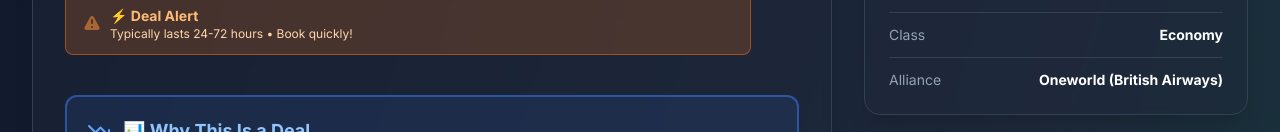
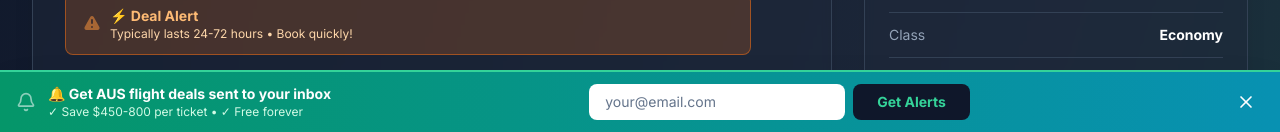
Before and after one commit to cheapflightradar/cheapflightradar, a React (Create React App) app: page / in a window 1280 px wide. Both pictures are taken after a click on the element 224 px from the left and 1466 px from the top of the page. Shown: the part 668-800 px from the top of the page. Built offline with nearby package versions, Linux system fonts and the light colour scheme.

Commit message:
Updated deals

```diff
--- a/src/App.js
+++ b/src/App.js
@@ -1,5 +1,81 @@
 import React, { useState, useEffect } from 'react';
 import { Search, MapPin, Calendar, DollarSign, Plane, TrendingDown, Bell, Menu, X, ArrowLeft, Info, Share2, Heart, ExternalLink, Radar, SlidersHorizontal, Building, Package } from 'lucide-react';
+
+// ==================== STICKY EMAIL BAR COMPONENT ====================
+const StickyEmailBar = ({ origin }) => {
+  const [isVisible, setIsVisible] = useState(true);
+  const [email, setEmail] = useState('');
+  const [submitted, setSubmitted] = useState(false);
+
+  const handleSubmit = (e) => {
+    e.preventDefault();
+    if (email) {
+      setSubmitted(true);
+      setTimeout(() => {
+        setIsVisible(false);
+      }, 3000);
+    }
+  };
+
+  if (!isVisible) return null;
+
+  return (
+    <div className="fixed bottom-0 left-0 right-0 z-50 animate-slide-up">
+      <div className="bg-gradient-to-r from-emerald-600 to-cyan-600 border-t-2 border-emerald-400 shadow-2xl">
+        <div className="max-w-7xl mx-auto px-4 py-3">
+          {submitted ? (
+            <div className="flex items-center justify-center space-x-2 text-white font-bold">
+              <span className="text-2xl">✅</span>
+              <span>Subscribed! You'll get the best deals first.</span>
+            </div>
+          ) : (
+            <div className="flex flex-col md:flex-row items-center justify-between gap-3">
+              {/* Left side - Message */}
+              <div className="flex items-center space-x-3">
+                <Bell className="w-5 h-5 text-white animate-pulse flex-shrink-0" />
+                <div>
+                  <div className="text-white font-bold text-sm">
+                    🔔 Get {origin} flight deals sent to your inbox
+                  </div>
+                  <div className="text-emerald-100 text-xs hidden md:block">
+                    ✓ Save $450-800 per ticket • ✓ Free forever
+                  </div>
+                </div>
+              </div>
+
+              {/* Middle - Email form */}
+              <form onSubmit={handleSubmit} className="flex items-center gap-2 w-full md:w-auto">
+                <input
+                  type="email"
+                  value={email}
+                  onChange={(e) => setEmail(e.target.value)}
+                  placeholder="your@email.com"
+                  required
+                  className="flex-1 md:w-64 px-4 py-2 rounded-lg bg-white text-slate-900 placeholder-slate-500 focus:outline-none focus:ring-2 focus:ring-white text-sm"
+                />
+                <button
+                  type="submit"
+                  className="px-6 py-2 bg-slate-900 text-emerald-400 rounded-lg font-bold hover:bg-slate-800 transition-all whitespace-nowrap text-sm"
+                >
+                  Get Alerts
+                </button>
+              </form>
+
+              {/* Right side - Close button */}
+              <button
+                onClick={() => setIsVisible(false)}
+                className="absolute top-2 right-2 md:relative md:top-0 md:right-0 p-2 hover:bg-white/20 rounded-lg transition-colors"
+                aria-label="Close"
+              >
+                <X className="w-5 h-5 text-white" />
+              </button>
+            </div>
+          )}
+        </div>
+      </div>
+    </div>
+  );
+};
 
 // ==================== HOMEPAGE COMPONENT ====================
 const HomePage = ({ onDealClick }) => {
@@ -54,7 +130,7 @@ const HomePage = ({ onDealClick }) => {
       image: 'https://images.unsplash.com/photo-1543783207-ec64e4d95325?q=80&w=2070&auto=format&fit=crop&ixlib=rb-4.1.0&ixid=M3wxMjA3fDB8MHxwaG90by1wYWdlfHx8fGVufDB8fHx8fA%3D%3D',
       tags: ['Nonstop Available', 'Star Alliance'],
       savings: 49,
-      detectedAt: '2026-02-18T18:00:00Z', // FIXED - 2 hours ago from 8pm
+      detectedAt: '2026-02-18T18:00:00Z',
       status: 'active',
       dealDetails: {
         baggage: '1 carry-on, 1 personal item included',
@@ -99,7 +175,7 @@ const HomePage = ({ onDealClick }) => {
       image: 'https://images.unsplash.com/photo-1670465897319-9c2e9b2b1f22?q=80&w=1674&auto=format&fit=crop&ixlib=rb-4.1.0&ixid=M3wxMjA3fDB8MHxwaG90by1wYWdlfHx8fGVufDB8fHx8fA%3D%3D',
       tags: ['Direct Flight', 'Weekend Deals'],
       savings: 52,
-      detectedAt: '2026-02-18T15:00:00Z', // FIXED - 5 hours ago
+      detectedAt: '2026-02-18T15:00:00Z',
       status: 'active',
       dealDetails: {
         baggage: '2 free checked bags included',
@@ -139,7 +215,7 @@ const HomePage = ({ onDealClick }) => {
       image: 'https://images.unsplash.com/photo-1494522855154-9297ac14b55f?q=80&w=2070&auto=format&fit=crop&ixlib=rb-4.1.0&ixid=M3wxMjA3fDB8MHxwaG90by1wYWdlfHx8fGVufDB8fHx8fA%3D%3D',
       tags: ['Premium Economy', 'Oneworld'],
       savings: 31,
-      detectedAt: '2026-02-17T20:00:00Z', // FIXED - 1 day ago
+      detectedAt: '2026-02-17T20:00:00Z',
       status: 'expired',
       dealDetails: {
         baggage: '1 carry-on, 1 personal item',
@@ -178,7 +254,7 @@ const HomePage = ({ onDealClick }) => {
       image: 'https://plus.unsplash.com/premium_photo-1697730215093-baeae8060bfe?q=80&w=1674&auto=format&fit=crop&ixlib=rb-4.1.0&ixid=M3wxMjA3fDB8MHxwaG90by1wYWdlfHx8fGVufDB8fHx8fA%3D%3D',
       tags: ['Nonstop', 'Beach'],
       savings: 27,
-      detectedAt: '2026-02-18T17:00:00Z', // FIXED - 3 hours ago
+      detectedAt: '2026-02-18T17:00:00Z',
       status: 'active',
       dealDetails: {
         baggage: '1 carry-on, 1 personal item',
@@ -217,7 +293,7 @@ const HomePage = ({ onDealClick }) => {
       image: 'https://images.unsplash.com/photo-1502602898657-3e91760cbb34?w=800&auto=format&fit=crop',
       tags: ['SkyTeam', 'Spring Special'],
       savings: 53,
-      detectedAt: '2026-02-18T14:00:00Z', // FIXED - 6 hours ago
+      detectedAt: '2026-02-18T14:00:00Z',
       status: 'active',
       dealDetails: {
         baggage: '1 carry-on, 1 checked bag',
@@ -256,7 +332,7 @@ const HomePage = ({ onDealClick }) => {
       image: 'https://images.unsplash.com/photo-1542259009477-d625272157b7?w=800&auto=format&fit=crop',
       tags: ['Island Paradise', 'Direct'],
       savings: 54,
-      detectedAt: '2026-02-18T16:00:00Z', // FIXED - 4 hours ago
+      detectedAt: '2026-02-18T16:00:00Z',
       status: 'active',
       dealDetails: {
         baggage: '1 carry-on, 1 personal item',
@@ -295,7 +371,7 @@ const HomePage = ({ onDealClick }) => {
       image: 'https://images.unsplash.com/photo-1552832230-c0197dd311b5?w=800&auto=format&fit=crop',
       tags: ['Oneworld', 'History Buff'],
       savings: 53,
-      detectedAt: '2026-02-17T20:00:00Z', // FIXED - 1 day ago
+      detectedAt: '2026-02-17T20:00:00Z',
       status: 'active',
       dealDetails: {
         baggage: '1 carry-on, 1 personal item',
@@ -334,7 +410,7 @@ const HomePage = ({ onDealClick }) => {
       image: 'https://images.unsplash.com/photo-1629716520458-f8f11b3a81a8?w=800&auto=format&fit=crop',
       tags: ['Pacific Northwest', 'Direct'],
       savings: 56,
-      detectedAt: '2026-02-18T12:00:00Z', // FIXED - 8 hours ago
+      detectedAt: '2026-02-18T12:00:00Z',
       status: 'active',
       dealDetails: {
         baggage: '1 carry-on, 1 personal item',
@@ -373,7 +449,7 @@ const HomePage = ({ onDealClick }) => {
       image: 'https://images.unsplash.com/photo-1534190760961-74e8c1c5c3da?w=800&auto=format&fit=crop',
       tags: ['West Coast', 'Weekend Getaway'],
       savings: 60,
-      detectedAt: '2026-02-18T08:00:00Z', // FIXED - 12 hours ago
+      detectedAt: '2026-02-18T08:00:00Z',
       status: 'active',
       dealDetails: {
         baggage: '2 free checked bags',
@@ -412,7 +488,7 @@ const HomePage = ({ onDealClick }) => {
       image: 'https://images.unsplash.com/photo-1496442226666-8d4d0e62e6e9?w=800&auto=format&fit=crop',
       tags: ['Big Apple', 'Direct Flight'],
       savings: 56,
-      detectedAt: '2026-02-18T13:00:00Z', // FIXED - 7 hours ago
+      detectedAt: '2026-02-18T13:00:00Z',
       status: 'active',
       dealDetails: {
         baggage: '1 carry-on, 1 personal item',
@@ -929,6 +1005,21 @@ const HomePage = ({ onDealClick }) => {
         @import url('https://fonts.googleapis.com/css2?family=Rajdhani:wght@400;500;600;700&family=Inter:wght@400;500;600;700&display=swap');
         * { font-family: 'Inter', sans-serif; }
         .font-display { font-family: 'Rajdhani', sans-serif; }
+
+        @keyframes slide-up {
+          from {
+            transform: translateY(100%);
+            opacity: 0;
+          }
+          to {
+            transform: translateY(0);
+            opacity: 1;
+          }
+        }
+
+        .animate-slide-up {
+          animation: slide-up 0.5s ease-out;
+        }
       `}</style>
     </div>
   );
@@ -1023,9 +1114,8 @@ const DealDetailPage = ({ deal, onBack }) => {
     }
   };
 
-  // Function to build hotel URLs with dates
   const buildHotelUrl = (platform, date, deal) => {
-    const destination = deal.destination.split(',')[0]; // e.g., "Madrid"
+    const destination = deal.destination.split(',')[0];
 
     const parseDate = (dateStr) => {
       const months = { Mar: '03', Apr: '04', May: '05', Jun: '06', Jul: '07', Aug: '08', Sep: '09', Oct: '10', Nov: '11', Dec: '12' };
@@ -1037,7 +1127,6 @@ const DealDetailPage = ({ deal, onBack }) => {
     const checkOut = parseDate(date.return);
     const affiliateId = platform.affiliateId || '';
 
-    // Build URLs for different platforms
     switch (platform.name) {
       case 'Booking.com':
         return `https://www.booking.com/searchresults.html?ss=${encodeURIComponent(destination)}&checkin=${checkIn}&checkout=${checkOut}${affiliateId ? `&aid=${affiliateId}` : ''}`;
@@ -1091,8 +1180,13 @@ const DealDetailPage = ({ deal, onBack }) => {
       return 0;
     });
 
+  const origin = deal.route.split(' → ')[0];
+
   return (
     <div className="min-h-screen bg-gradient-to-br from-slate-900 via-slate-800 to-emerald-900">
+      {/* STICKY EMAIL BAR */}
+      <StickyEmailBar origin={origin} />
+
       <div className="bg-slate-900 border-b border-slate-800 shadow-lg">
         <div className="max-w-7xl mx-auto px-4 sm:px-6 lg:px-8 py-4">
           <button
@@ -1140,7 +1234,7 @@ const DealDetailPage = ({ deal, onBack }) => {
         </div>
       </div>
 
-      <div className="max-w-7xl mx-auto px-4 sm:px-6 lg:px-8 py-12">
+      <div className="max-w-7xl mx-auto px-4 sm:px-6 lg:px-8 py-12 pb-24">
         <div className="grid grid-cols-1 lg:grid-cols-3 gap-8">
 
           <div className="lg:col-span-2 space-y-8">
@@ -1218,38 +1312,7 @@ const DealDetailPage = ({ deal, onBack }) => {
               </div>
             </div>
 
-            {/* EMAIL CAPTURE */}
-            <div className="bg-gradient-to-br from-emerald-500/20 to-cyan-500/20 backdrop-blur-sm rounded-2xl border-2 border-emerald-500/50 shadow-xl p-8">
-              <div className="text-center">
-                <div className="inline-flex items-center justify-center w-16 h-16 bg-emerald-500/30 rounded-full mb-4">
-                  <Bell className="w-8 h-8 text-emerald-300" />
-                </div>
-                <h3 className="text-2xl font-bold text-white mb-2 font-display">
-                  🔔 Never Miss Deals Like This
-                </h3>
-                <p className="text-slate-300 mb-6">
-                  Get {deal.route.split(' → ')[0]} flight deals sent to your inbox. Our members save an average of <span className="text-emerald-300 font-bold">$450-800 per ticket</span>.
-                </p>
-                <form className="flex flex-col sm:flex-row gap-3 max-w-md mx-auto">
-                  <input
-                    type="email"
-                    placeholder="your@email.com"
-                    className="flex-1 px-4 py-3 rounded-lg bg-slate-800 border border-slate-600 text-white placeholder-slate-400 focus:outline-none focus:border-emerald-500"
-                  />
-                  <button
-                    type="submit"
-                    className="px-6 py-3 bg-emerald-500 hover:bg-emerald-600 text-white font-bold rounded-lg transition-all transform hover:scale-105"
-                  >
-                    Get Alerts
-                  </button>
-                </form>
-                <p className="text-xs text-slate-400 mt-3">
-                  ✓ Free alerts ✓ Unsubscribe anytime ✓ No spam
-                </p>
-              </div>
-            </div>
-
-            {/* DATE SELECTION */}
+            {/* DATE SELECTION - REMOVED MIDDLE EMAIL CAPTURE */}
             <div className="bg-slate-800/50 backdrop-blur-sm rounded-2xl border border-slate-700 shadow-xl p-8">
               <div className="flex items-center justify-between mb-6">
                 <div>
@@ -1343,7 +1406,7 @@ const DealDetailPage = ({ deal, onBack }) => {
               </div>
             </div>
 
-            {/* HOTELS SECTION WITH DATES - MOVED UP & IMPROVED */}
+            {/* HOTELS SECTION WITH DATES */}
             <div className="bg-slate-800/50 backdrop-blur-sm rounded-2xl border border-slate-700 shadow-xl p-8">
               <div className="mb-6">
                 <div className="flex items-center space-x-3 mb-3">
@@ -1544,7 +1607,7 @@ const DealDetailPage = ({ deal, onBack }) => {
               </div>
             </div>
 
-            {/* BOTTOM EMAIL CAPTURE */}
+            {/* BOTTOM EMAIL CAPTURE - KEPT */}
             <div className="bg-gradient-to-r from-emerald-500/10 to-cyan-500/10 backdrop-blur-sm rounded-2xl border border-emerald-500/50 shadow-xl p-12 text-center">
               <h3 className="text-4xl font-bold text-white mb-3 font-display">
                 Found a deal you like?
@@ -1728,6 +1791,21 @@ const DealDetailPage = ({ deal, onBack }) => {
         * { font-family: 'Inter', sans-serif; }
         .font-display { font-family: 'Rajdhani', sans-serif; }
 
+        @keyframes slide-up {
+          from {
+            transform: translateY(100%);
+            opacity: 0;
+          }
+          to {
+            transform: translateY(0);
+            opacity: 1;
+          }
+        }
+
+        .animate-slide-up {
+          animation: slide-up 0.5s ease-out;
+        }
+
         .scrollbar-thin::-webkit-scrollbar {
           width: 8px;
         }
```
